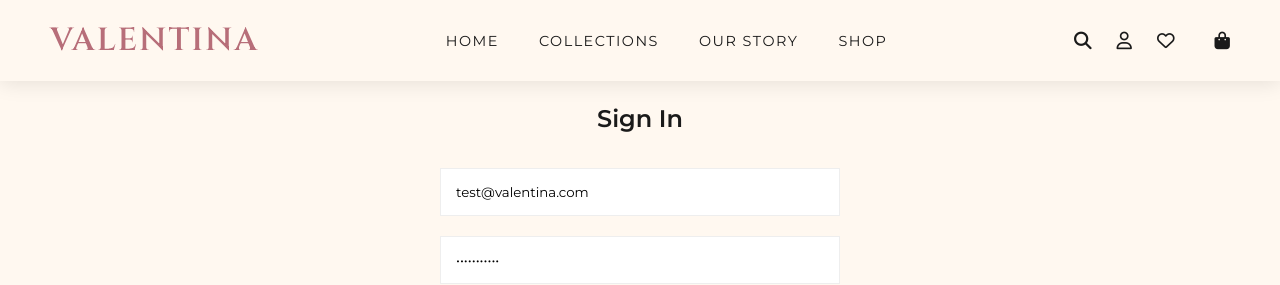
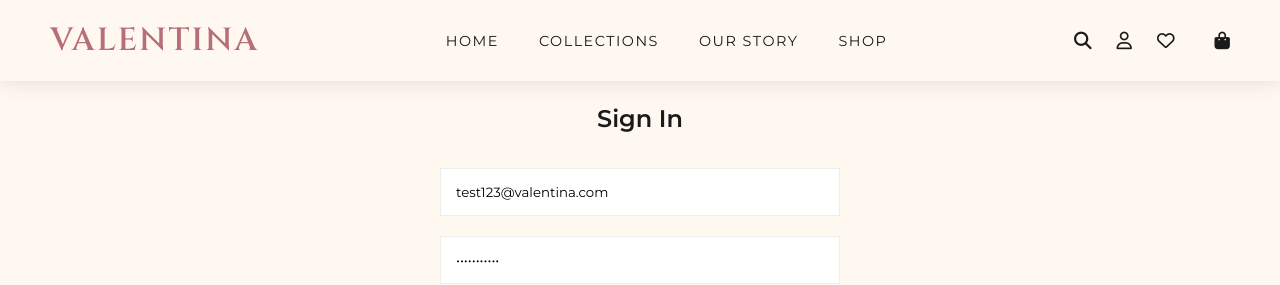
Before and after one commit to layer1-studio/valentina, a React (Vite) app: page /account in a window 1280 px wide. Shown: the top 285 px of the page. Built offline with nearby package versions, Linux system fonts and the light colour scheme; a web font is replaced by a local one.

Commit message:
update: change test account email to test123@valentina.com

```diff
--- a/src/pages/Account.jsx
+++ b/src/pages/Account.jsx
@@ -39,10 +39,10 @@ const Account = () => {
                         <h2>Sign In</h2>
                         <form className="login-form" onSubmit={(e) => {
                             e.preventDefault();
-                            login({ name: 'Rachel Cooray', email: e.target[0].value || 'test@valentina.com' });
+                            login({ name: 'Rachel Cooray', email: e.target[0].value || 'test123@valentina.com' });
                         }}>
                             <div className="form-group">
-                                <input type="email" placeholder="Email Address" required defaultValue="test@valentina.com" />
+                                <input type="email" placeholder="Email Address" required defaultValue="test123@valentina.com" />
                             </div>
                             <div className="form-group">
                                 <input type="password" placeholder="Password" required defaultValue="password123" />
```
